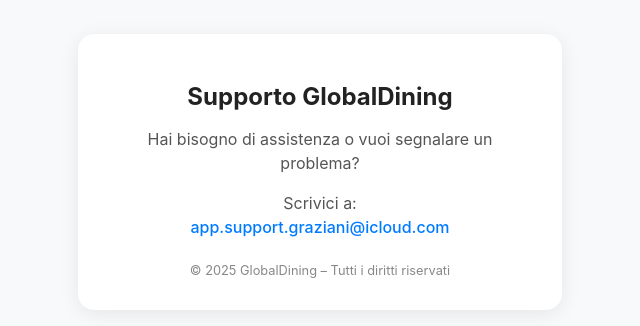
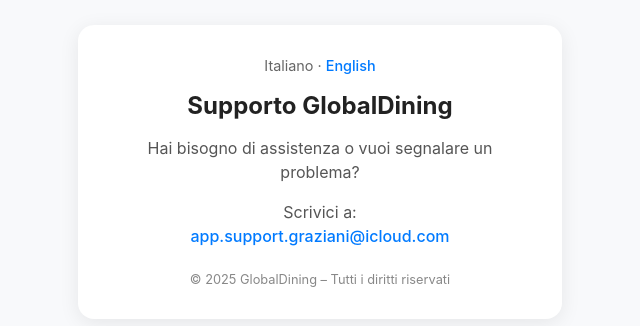
Before and after one commit to kaliber94/globaldining-support, a plain HTML site: page index.html in a window 1280 px wide. Shown: the part 228-554 px from the top of the page, without its empty margins (320-960 px from the left). Drawn offline with Linux system fonts and the light colour scheme.

Commit message:
Update index.html

```diff
--- a/index.html
+++ b/index.html
@@ -4,6 +4,9 @@
   <meta charset="UTF-8">
   <meta name="viewport" content="width=device-width, initial-scale=1">
   <title>Supporto – GlobalDining</title>
+  <meta name="description" content="Pagina di supporto ufficiale dell’app GlobalDining. Hai bisogno di assistenza? Contattaci qui.">
+  <link rel="alternate" hreflang="it" href="./" />
+  <link rel="alternate" hreflang="en" href="us/" />
   <style>
     body {
       font-family: -apple-system, BlinkMacSystemFont, "Segoe UI", Roboto, sans-serif;
@@ -45,10 +48,19 @@
       font-size: 0.8rem;
       color: #888;
     }
+    .lang {
+      margin-bottom: 0.75rem;
+      font-size: 0.9rem;
+      color: #666;
+    }
   </style>
 </head>
 <body>
   <div class="card">
+    <div class="lang">
+      Italiano · <a href="us/">English</a>
+    </div>
+
     <h1>Supporto GlobalDining</h1>
     <p>Hai bisogno di assistenza o vuoi segnalare un problema?</p>
     <p>Scrivici a:<br>
```
